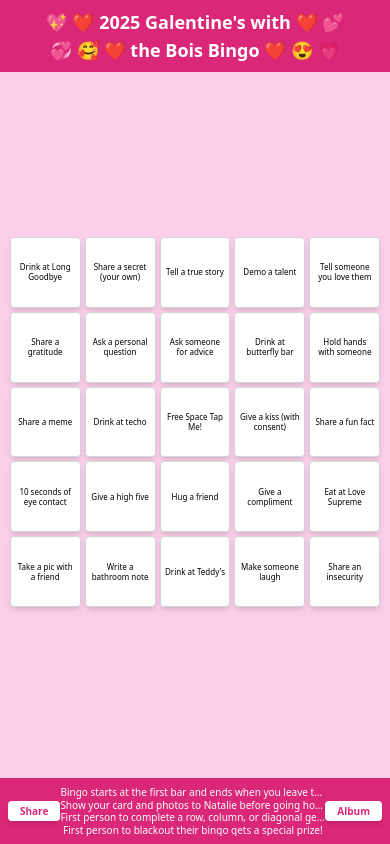
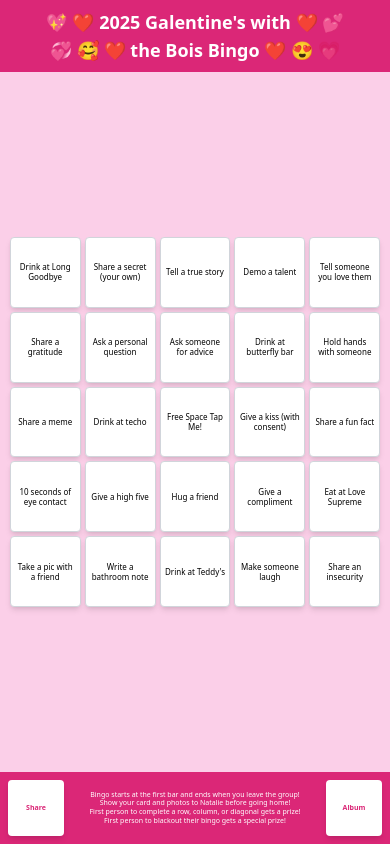
Before and after one commit to JesseDenier/Portfolio2025, a React (Vite) app in the folder client/: page /bingo2025 in a window 390 px wide. Built offline with nearby package versions, Linux system fonts and the light colour scheme.

Commit message:
Improved the footer of the bingo page.

```diff
--- a/client/src/pages/Bingo2025Page.jsx
+++ b/client/src/pages/Bingo2025Page.jsx
@@ -84,14 +84,17 @@ const Bingo2025Page = () => {
         </div>
       </div>
       {/* Footer */}
-      <footer className="w-full py-2 bg-pink-600 text-white text-[10px] sm:text-xs leading-tight absolute bottom-0 flex justify-between items-center px-2 sm:px-4">
+      <footer
+        className="w-full py-2 bg-pink-600 text-white text-[10px] sm:text-xs leading-tight absolute bottom-0 flex justify-between items-center px-2 sm:px-4 max-sm:text-[7px]
+"
+      >
         <button
-          className="bg-white text-pink-600 font-bold py-1 px-3 rounded shadow-md flex-shrink-0"
+          className="bg-white text-pink-600 font-bold py-1 px-3 rounded shadow-md flex-shrink-0 w-14 h-14 flex justify-center items-center"
           onClick={() => setIsModalOpen(true)}
         >
           Share
         </button>
-        <p className="text-center flex-grow min-w-0 text-[clamp(8px, 2vw, 10px)] leading-tight whitespace-nowrap overflow-hidden text-ellipsis">
+        <p className="text-center flex-grow leading-tight whitespace-nowrap overflow-hidden text-ellipsis">
           Bingo starts at the first bar and ends when you leave the group!
           <br />
           Show your card and photos to Natalie before going home!
@@ -103,7 +106,7 @@ const Bingo2025Page = () => {
         <a
           href="https://photos.app.goo.gl/xkhbdcL5ypAr2ieJ8"
           target="_blank"
-          className="bg-white text-pink-600 font-bold py-1 px-3 rounded shadow-md flex-shrink-0"
+          className="bg-white text-pink-600 font-bold py-1 px-3 rounded shadow-md flex-shrink-0 w-14 h-14 flex justify-center items-center"
         >
           Album
         </a>
```
